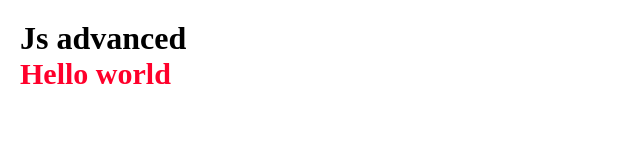
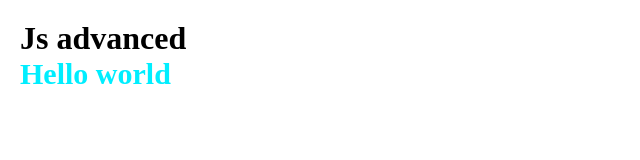
Before and after one commit to mayydicode/JS-Advanced, a website: page index.html in a window 1280 px wide. Shown: the whole page, without its empty margins (0-640 px from the left). Drawn offline with Linux system fonts and the light colour scheme.

Commit message:
source day13

```diff
--- a/index.css
+++ b/index.css
@@ -10,7 +10,7 @@ body {
 }
 
 p {
-  color: rgb(255, 0, 43);
+  color: rgb(0, 238, 255);
   font-weight: 700;
   font-size: 30px;
 }
```
